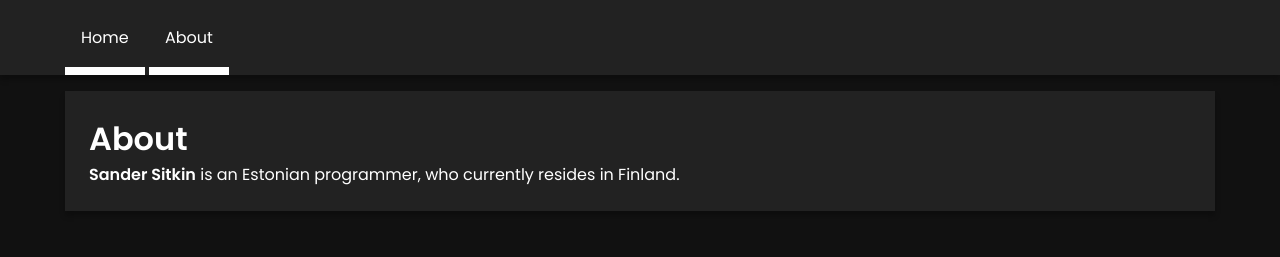
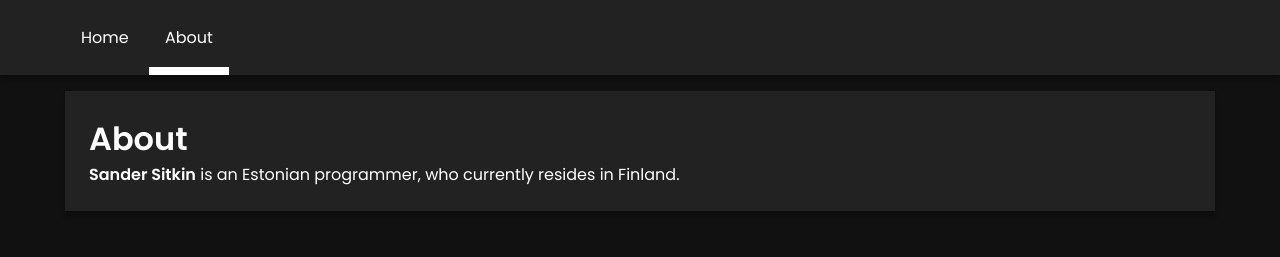
Before and after one commit to sandersitkin/sandersitkin.github.io, a Jekyll site: the page built from about.md, in a window 1280 px wide. Shown: the top 257 px of the page. Built offline with Jekyll 4.4.1, drawn with Linux system fonts in a browser that asks for light colours.

Commit message:
Fix nav current page assignment

```diff
--- a/_includes/header.html
+++ b/_includes/header.html
@@ -9,7 +9,7 @@
 				{% for link in site.navigation %}
 					{% assign current = nil %}
 
-					{% if page.url contains link.url %}
+					{% if page.url == link.url %}
 						{% assign current = ' aria-current="page"'%}
 					{% endif %}
 
--- a/assets/css/styles.css
+++ b/assets/css/styles.css
@@ -20,6 +20,7 @@ body {
 
 h1, h2 {
 	font-weight: 600;
+	margin: 0;
 }
 
 a {
@@ -105,10 +106,6 @@ main article {
 	width: 100%;
 	height: max-content;
 	box-shadow: 0px 5px 5px 0px rgba(0, 0, 0, 0.25);
-}
-
-main h1, h2 {
-	margin: 0;
 }
 
 main h1 {
--- a/assets/js/main.js
+++ b/assets/js/main.js
@@ -1,8 +1,6 @@
-const header = document.getElementsByTagName("header")[0];
-
 /**
  * Toggles the mobile menu.
  */
 function toggleMobileMenu() {
-	document.head.classList.toggle("show-menu");
+	document.body.classList.toggle("show-menu");
 }
```
